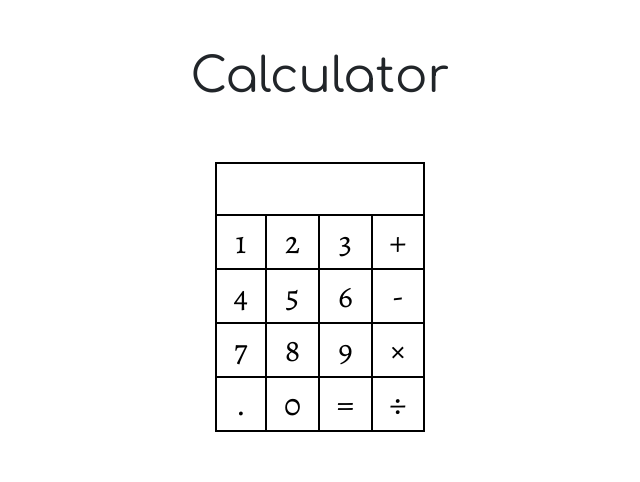
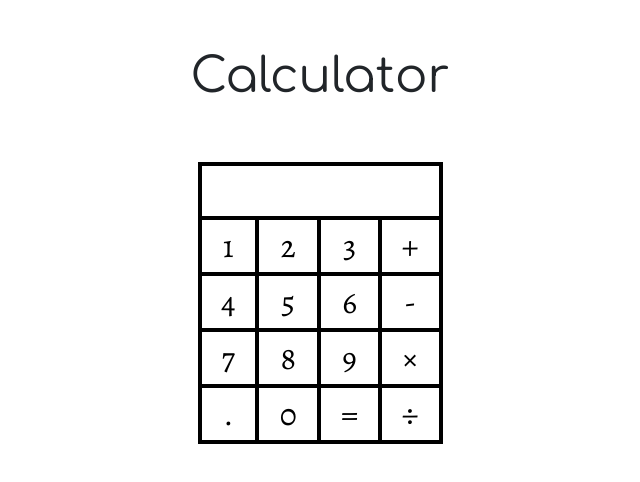
Before and after one commit to hamza-hajji/calculator, a React (Create React App) app: page / in a window 1280 px wide. Shown: the top 482 px of the page, without its empty margins (320-960 px from the left). Built offline with nearby package versions, Linux system fonts and the light colour scheme.

Commit message:
adjust column sizes for devices

```diff
--- a/src/App.css
+++ b/src/App.css
@@ -11,7 +11,7 @@ table {
   border-collapse: collapse;
   font-family: Alegreya;
   font-size: 2rem;
-  width: 60%;
+  width: 70%;
   margin: 0 auto;
 }
 
@@ -20,7 +20,7 @@ table #result {
 }
 
 table, tr, td {
-  border: 2px solid #000;
+  border: 4px solid #000;
 }
 
 td button {
--- a/src/components/Pad.js
+++ b/src/components/Pad.js
@@ -2,37 +2,41 @@ import React from 'react';
 
 export default () => {
   return (
-    <div className="col-4 mx-auto">
+    <div className=" col-8 col-sm-6 col-lg-4 mx-auto">
       <table>
+        <thead>
           <tr>
-          <td colspan="4">
+            <td colSpan="4">
               <div id="result"></div>
             </td>
           </tr>
+        </thead>
+        <tbody>
           <tr>
-          <td><button>1</button></td>
-          <td><button>2</button></td>
-          <td><button>3</button></td>
-          <td><button>+</button></td>
+            <td><button className="num">1</button></td>
+            <td><button className="num">2</button></td>
+            <td><button className="num">3</button></td>
+            <td><button id="plus">+</button></td>
           </tr>
           <tr>
-          <td><button>4</button></td>
-          <td><button>5</button></td>
-          <td><button>6</button></td>
-          <td><button>-</button></td>
+            <td><button className="num">4</button></td>
+            <td><button className="num">5</button></td>
+            <td><button className="num">6</button></td>
+            <td><button id="minus">-</button></td>
           </tr>
           <tr>
-          <td><button>7</button></td>
-          <td><button>8</button></td>
-          <td><button>9</button></td>
-          <td><button>&times;</button></td>
+            <td><button className="num">7</button></td>
+            <td><button className="num">8</button></td>
+            <td><button className="num">9</button></td>
+            <td><button id="times">&times;</button></td>
           </tr>
           <tr>
             <td><button>.</button></td>
             <td><button>0</button></td>
             <td><button>=</button></td>
-          <td><button>&#247;</button></td>
+            <td><button id="div">&#247;</button></td>
           </tr>
+        </tbody>
       </table>
     </div>
   );
```
Lines whose indentation alone changed are shown as unchanged.
